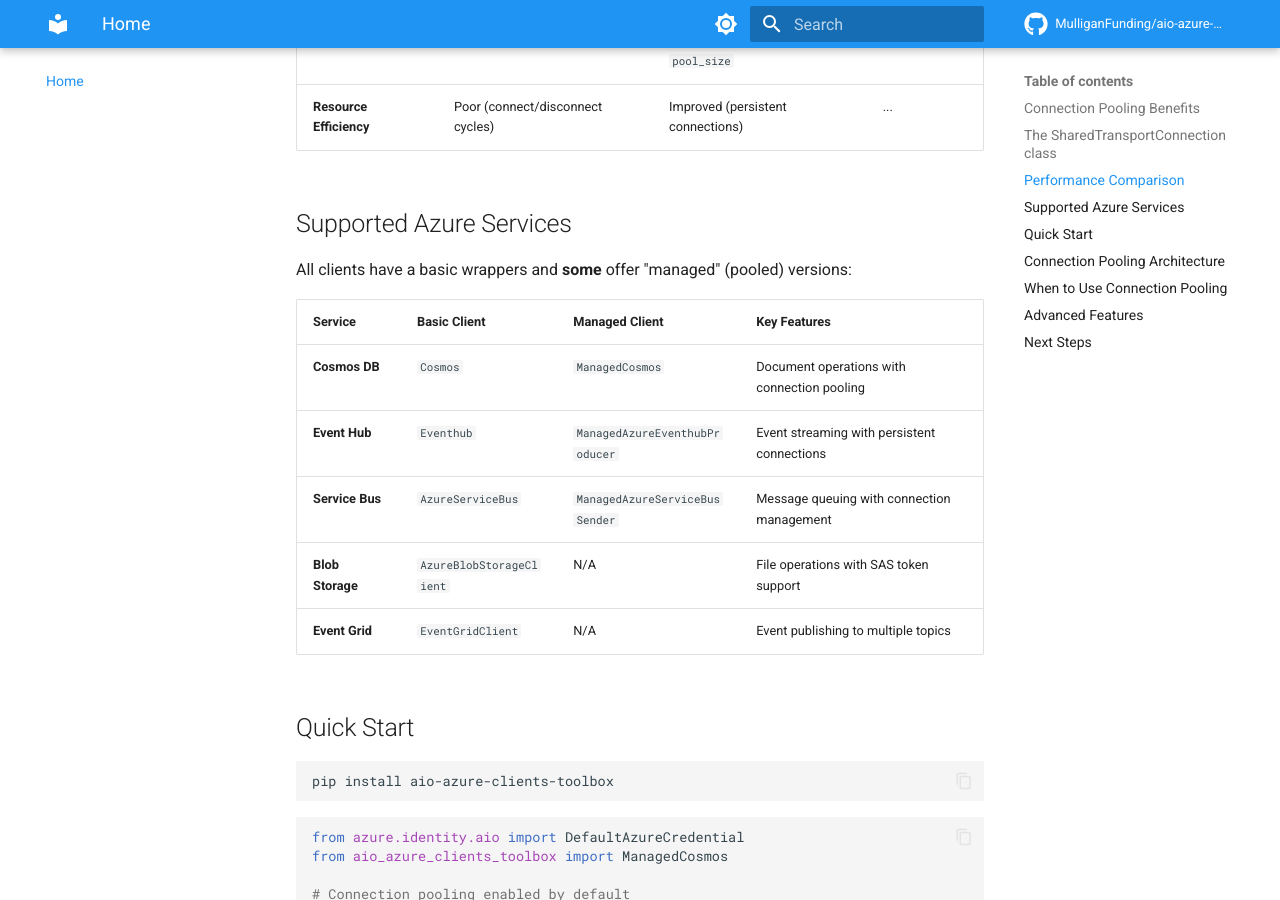
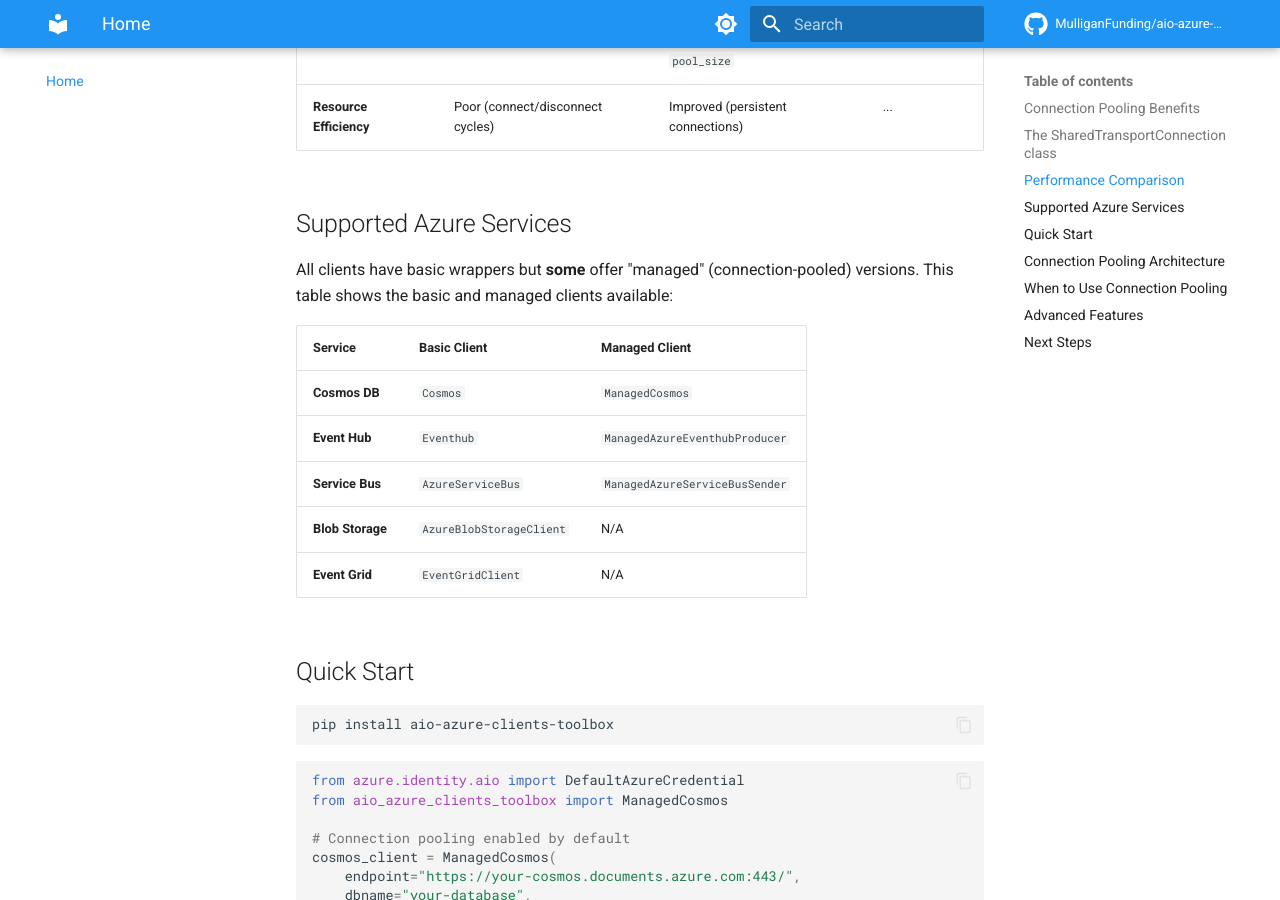
Before and after one commit to MulliganFunding/aio-azure-clients-toolbox, an MkDocs documentation site: the page built from docs/index.md, in a window 1280 px wide and 900 px high, scrolled down 1472 px. Built offline with MkDocs 1.6.1 and Material for MkDocs 9.7.7, drawn with Linux system fonts in a browser that asks for light colours; comment, search, counter and statistics services are not loaded; some of the changed text lies outside the part shown.

Commit message:
Incorporate scott's feedback

```diff
--- a/docs/index.md
+++ b/docs/index.md
@@ -8,7 +8,7 @@
 
 !!! warning "Typical connection costs"
 
-    In our traces, we found that **creating** a connection in order to publish to `Eventhub` `ServiceBus` and adds **700ms-900** ms to each request! But that *actually publishing* messages takes **microseconds**. When we asked Azure about this directly, they told us these latencies were not improvable, and exist all across all language SDKs.
+    In our traces, we found that **creating** a connection in order to publish to `Eventhub` or `ServiceBus` adds **700ms-900** ms to each request! On the other hand, *actually publishing* messages typically takes **microseconds**. When we asked Azure about this directly, they told us these latencies were not improvable, and exist all across all language SDKs.
 
 !!! info "Connection-pooling benefits"
     This library eliminates the typical connection overhead through persistent connections in a connection pool. This amortizes that initial connection cost over subsequent requests.
@@ -48,15 +48,15 @@
 
 ## Supported Azure Services
 
-All clients have a basic wrappers and **some** offer "managed" (pooled) versions:
+All clients have basic wrappers but **some** offer "managed" (connection-pooled) versions. This table shows the basic and managed clients available:
 
-| Service | Basic Client | Managed Client | Key Features |
-|---------|--------------|----------------|--------------|
-| **Cosmos DB** | `Cosmos` | `ManagedCosmos` | Document operations with connection pooling |
-| **Event Hub** | `Eventhub` | `ManagedAzureEventhubProducer` | Event streaming with persistent connections |
-| **Service Bus** | `AzureServiceBus` | `ManagedAzureServiceBusSender` | Message queuing with connection management |
-| **Blob Storage** | `AzureBlobStorageClient` | N/A | File operations with SAS token support |
-| **Event Grid** | `EventGridClient` | N/A | Event publishing to multiple topics |
+| Service | Basic Client | Managed Client |
+|---------|--------------|----------------|
+| **Cosmos DB** | `Cosmos` | `ManagedCosmos` |
+| **Event Hub** | `Eventhub` | `ManagedAzureEventhubProducer` |
+| **Service Bus** | `AzureServiceBus` | `ManagedAzureServiceBusSender`
+| **Blob Storage** | `AzureBlobStorageClient` | N/A |
+| **Event Grid** | `EventGridClient` | N/A |
 
 ## Quick Start
 
```
Also changed, not shown: docs/advanced/troubleshooting.md (+6 -0 lines), docs/connection-pooling.md (+1 -1 lines), 2 other files.
